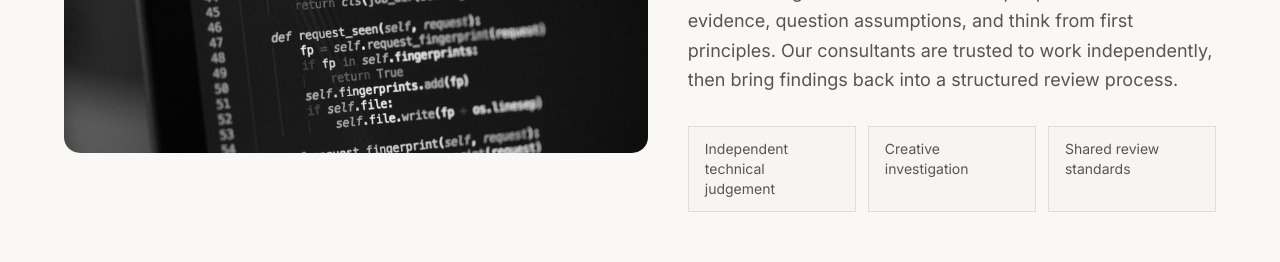
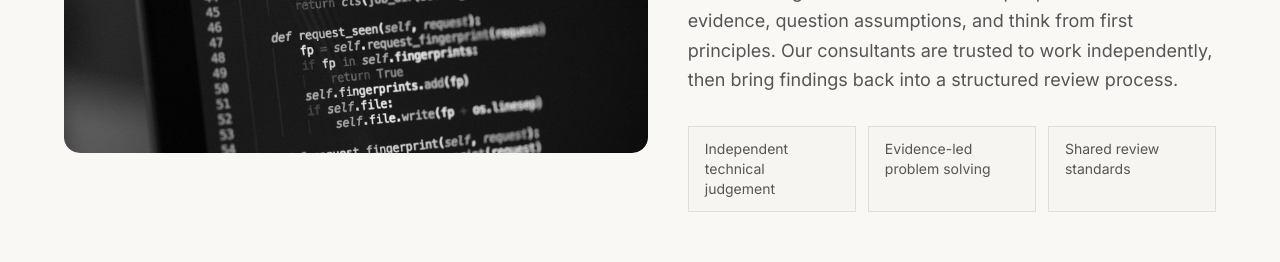
Before and after one commit to a2zlondon/danielmolloy, a Next.js app: page / in a window 1280 px wide. Shown: the part 1120-1382 px from the top of the page. Built offline with nearby package versions, Linux system fonts and the light colour scheme; no server answers.

Commit message:
Refine working style wording

```diff
--- a/components/working-style.tsx
+++ b/components/working-style.tsx
@@ -2,7 +2,7 @@ import Image from "next/image";
 
 const principles = [
   "Independent technical judgement",
-  "Creative investigation",
+  "Evidence-led problem solving",
   "Shared review standards",
 ];
 
```
